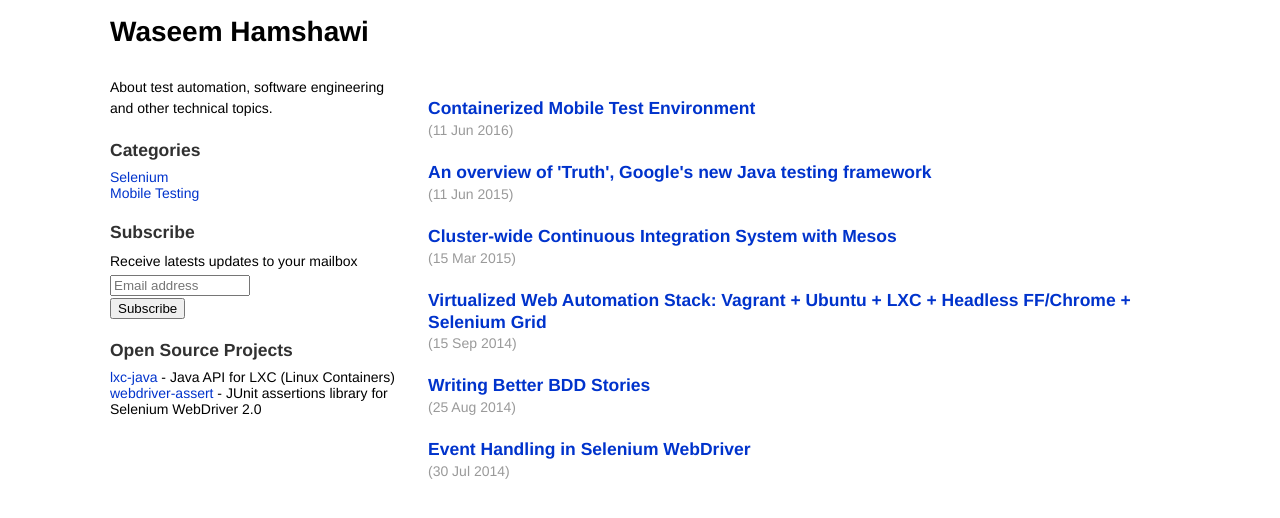
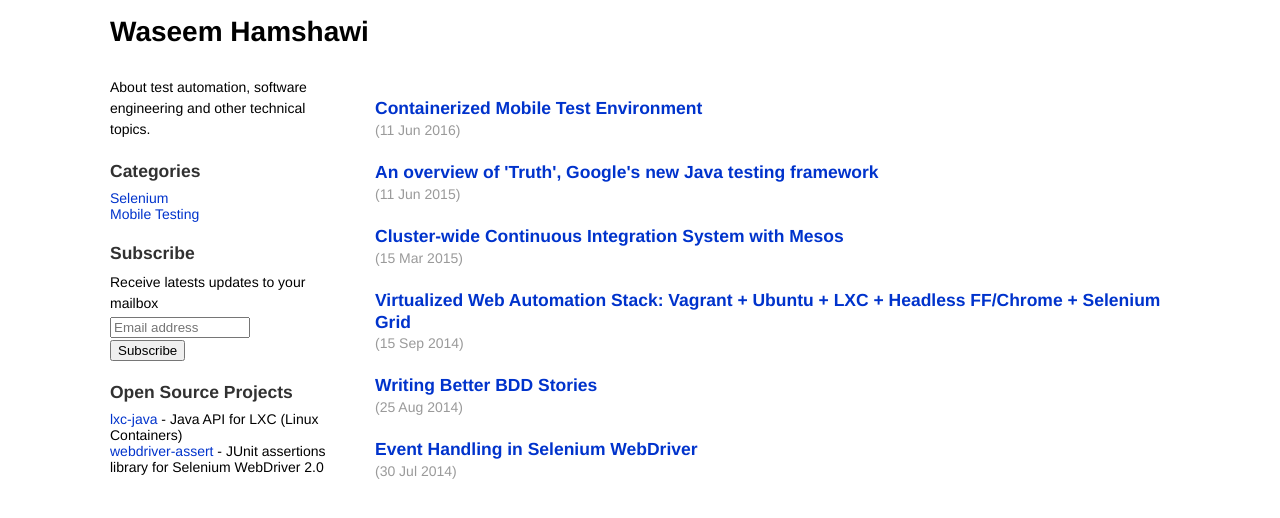
Before and after one commit to waseemh/waseemh.github.io_F, a Jekyll site: the page built from index.md, in a window 1280 px wide. Shown: the top 518 px of the page. Built offline with Jekyll 4.4.1, drawn with Linux system fonts in a browser that asks for light colours.

Commit message:
Update poole.css

```diff
--- a/public/css/poole.css
+++ b/public/css/poole.css
@@ -267,13 +267,13 @@ tbody tr:nth-child(odd) th {
 
 #main {
 float:right;
-width:70%;
+width:75%;
 }
 
 #sidebar {
 float:left;
-width:30%;
-padding-right:30px;
+width:25%;
+padding-right:40px;
 }
 
 #sidebar ul {
```
